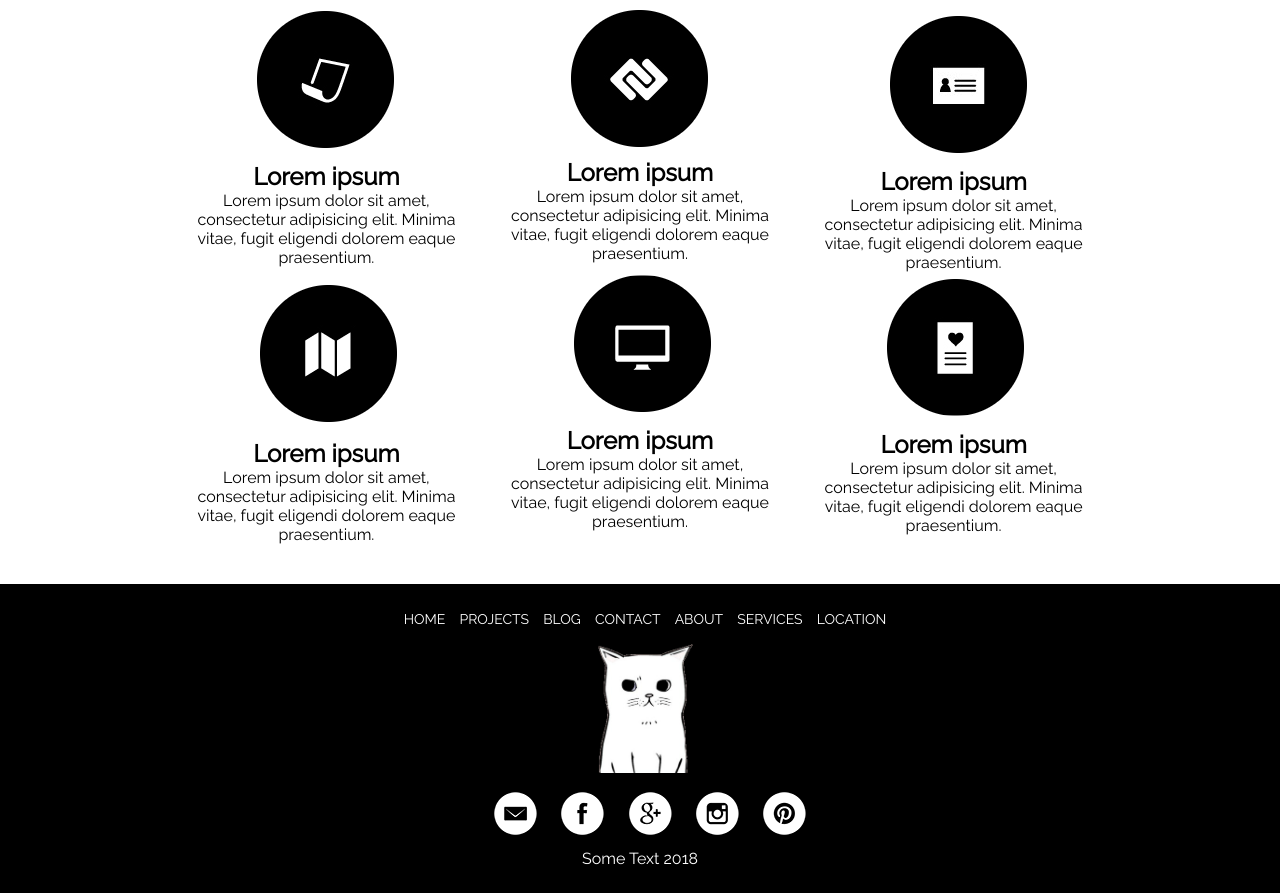
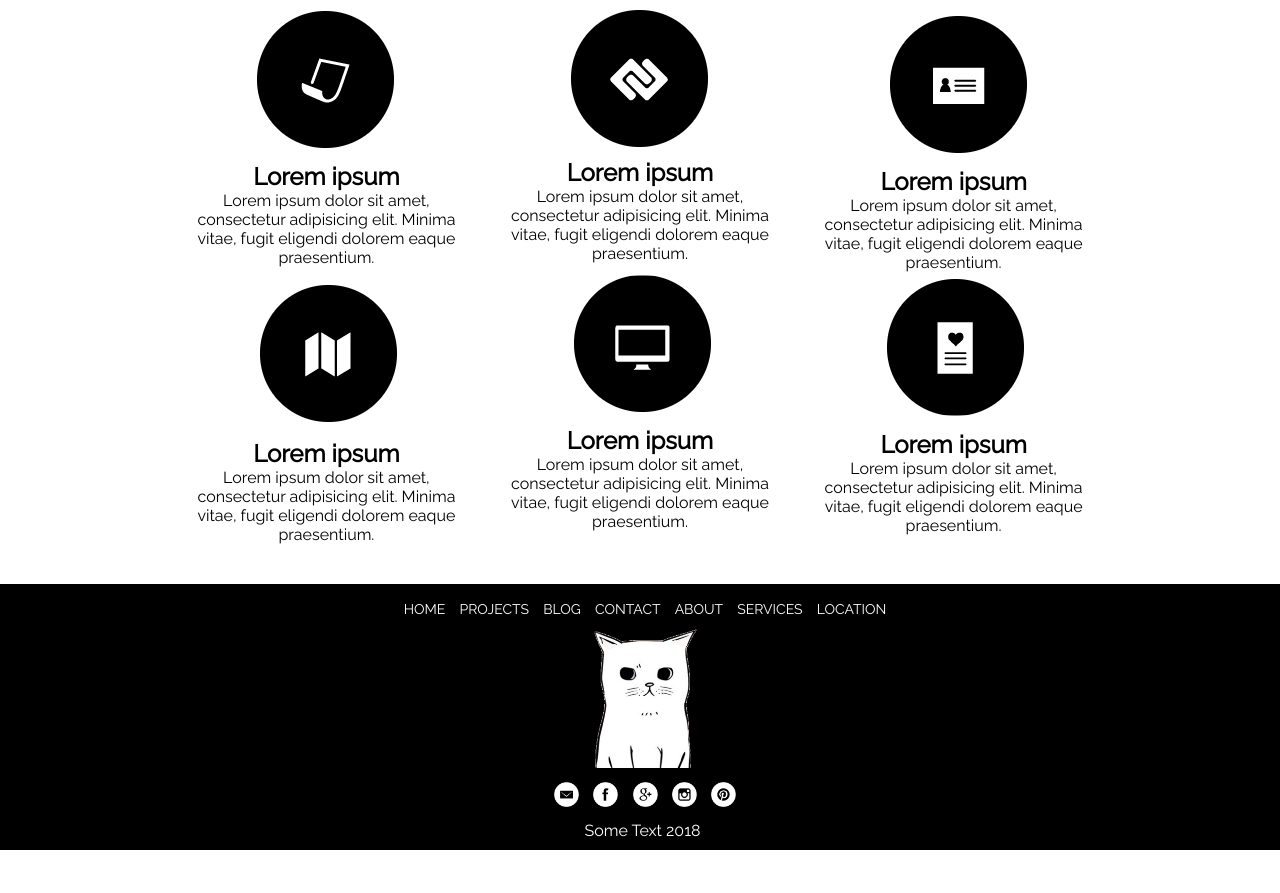
Before and after one commit to dzmitry-rogov/dzmitry-rogov.github.io, a plain HTML site: page index.html in a window 1280 px wide. Shown: the part 774-1667 px from the top of the page. After the commit the page ends 1624 px from the top, so only its background shows below. Drawn offline with Linux system fonts and the light colour scheme.

Commit message:
Css footer

```diff
--- a/css/style.css
+++ b/css/style.css
@@ -91,7 +91,7 @@ footer {
     background: #000;
 	margin: 0 auto;
 	text-align: center;
-	padding: 25px 0 25px 0;
+	padding: 15px 0 10px 0;
 
 }
 
@@ -106,12 +106,12 @@ footer nav a:hover {
 }
 
 footer .graficlogo {
-	padding: 15px;
+	padding: 10px;
 }
 
 .social img {
-	margin-left: 10px;
 	margin-bottom: 10px;
+	max-width: 25px;
 }
 
 .social img:hover {
@@ -122,6 +122,7 @@ footer .graficlogo {
 footer p {
 	color: white;
 	text-align: center;
+	margin-left: 5px;
 }
 
 .gallery {
@@ -356,7 +357,6 @@ textarea {
 
 	nav {
 		width: 100%;
-		height: 50px;
 	}
 
 	.topnav.responsive {
```
